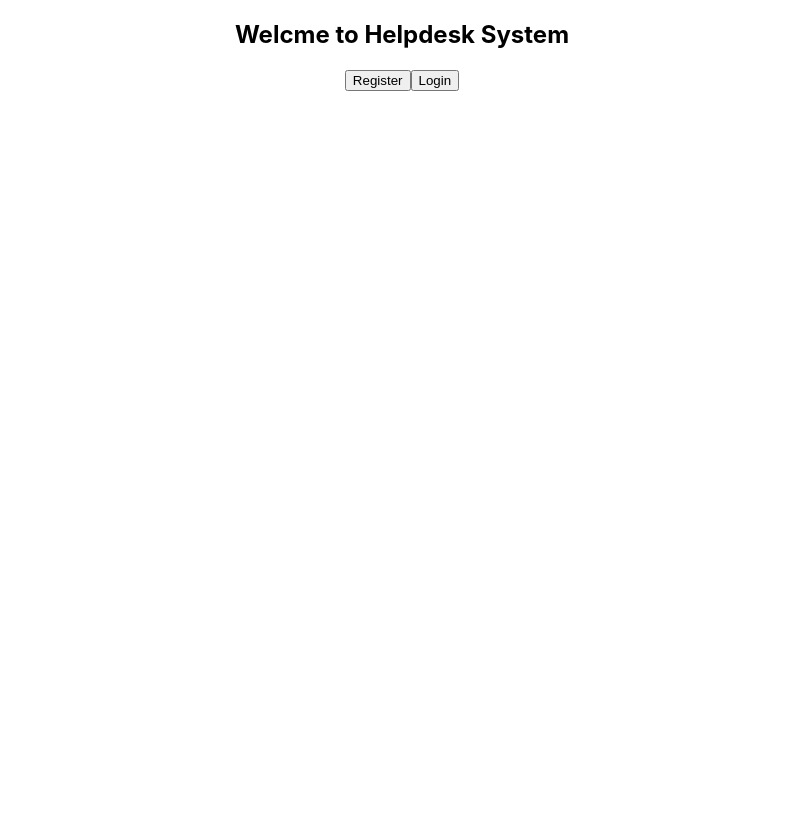
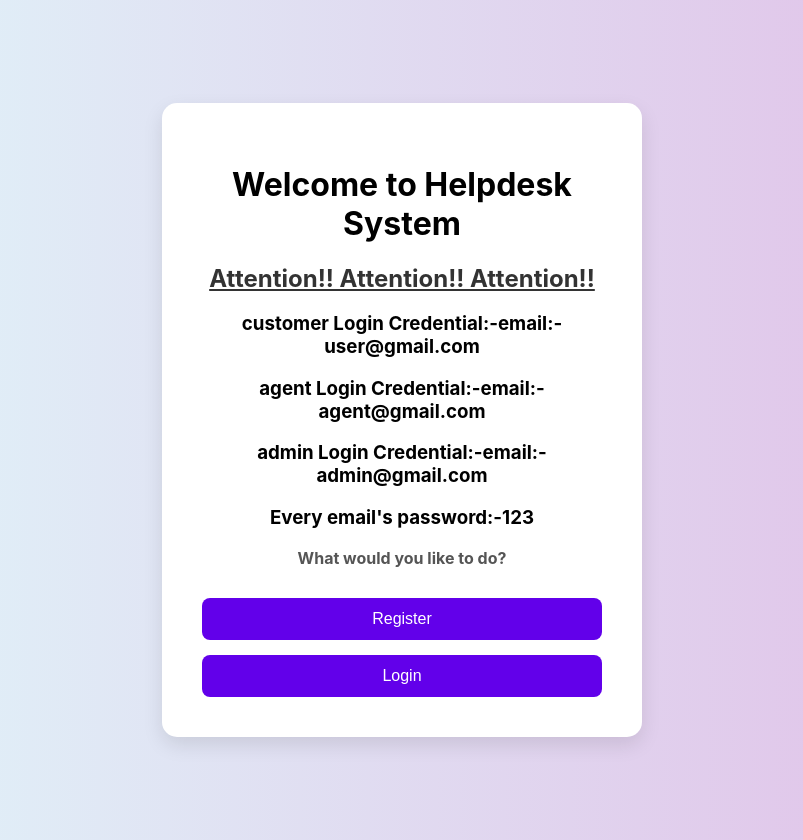
Before and after one commit to DebasishMaiti/Helpdesk-system, a React (Create React App) app in the folder frontend/: page / in a window 1280 px wide. Shown: the whole page, without its empty margins (238-1041 px from the left). Before the commit the page ends 800 px from the top, so only its background shows below. Built offline with nearby package versions, Linux system fonts and the light colour scheme.

Commit message:
final commit

```diff
--- /dev/null
+++ b/frontend/src/css/Home.css
@@ -0,0 +1,50 @@
+.home-container {
+  display: flex;
+  justify-content: center;
+  align-items: center;
+  min-height: 100vh;
+  background: linear-gradient(to right, #e0f7fa, #e1bee7);
+  padding: 20px;
+}
+
+.home-box {
+  background-color: #fff;
+  padding: 40px;
+  border-radius: 15px;
+  box-shadow: 0 8px 20px rgba(0, 0, 0, 0.1);
+  text-align: center;
+  max-width: 400px;
+  width: 100%;
+}
+
+.home-box h2 {
+  margin-bottom: 15px;
+  color: #333;
+}
+
+.home-box p {
+  margin-bottom: 30px;
+  color: #555;
+  font-size: 16px;
+}
+
+.button-group {
+  display: flex;
+  flex-direction: column;
+  gap: 15px;
+}
+
+.home-button {
+  background-color: #6200ea;
+  color: white;
+  padding: 12px;
+  border: none;
+  border-radius: 8px;
+  font-size: 16px;
+  cursor: pointer;
+  transition: background-color 0.2s ease;
+}
+
+.home-button:hover {
+  background-color: #3700b3;
+}
--- a/frontend/src/pages/Home.js
+++ b/frontend/src/pages/Home.js
@@ -1,16 +1,27 @@
-import React from 'react'
-import { useNavigate } from 'react-router-dom'
+import React from 'react';
+import { useNavigate } from 'react-router-dom';
+import '../css/Home.css';
+
 const Home = () => {
-    const navigate = useNavigate()
+    const navigate = useNavigate();
+
     return (
-        <div style={{ textAlign: 'center' }}>
-            <h2>Welcme to Helpdesk System</h2>
-            <div>
-                <button onClick={() => navigate('/register')}>Register</button>
-                <button onClick={() => navigate('/login')}>Login</button>
+        <div className="home-container">
+            <div className="home-box">
+                <h1>Welcome to Helpdesk System</h1>
+                <h2><u>Attention!!  Attention!!  Attention!!</u></h2>
+                <h3>customer Login Credential:-email:-user@gmail.com</h3>
+                <h3>agent Login Credential:-email:-agent@gmail.com</h3>
+                <h3>admin Login Credential:-email:-admin@gmail.com</h3>
+                <h3>Every email's password:-123</h3>
+                <p><strong>What would you like to do?</strong></p>
+                <div className="button-group">
+                    <button onClick={() => navigate('/register')} className="home-button">Register</button>
+                    <button onClick={() => navigate('/login')} className="home-button">Login</button>
+                </div>
             </div>
         </div>
-    )
-}
+    );
+};
 
-export default Home
+export default Home;
```
